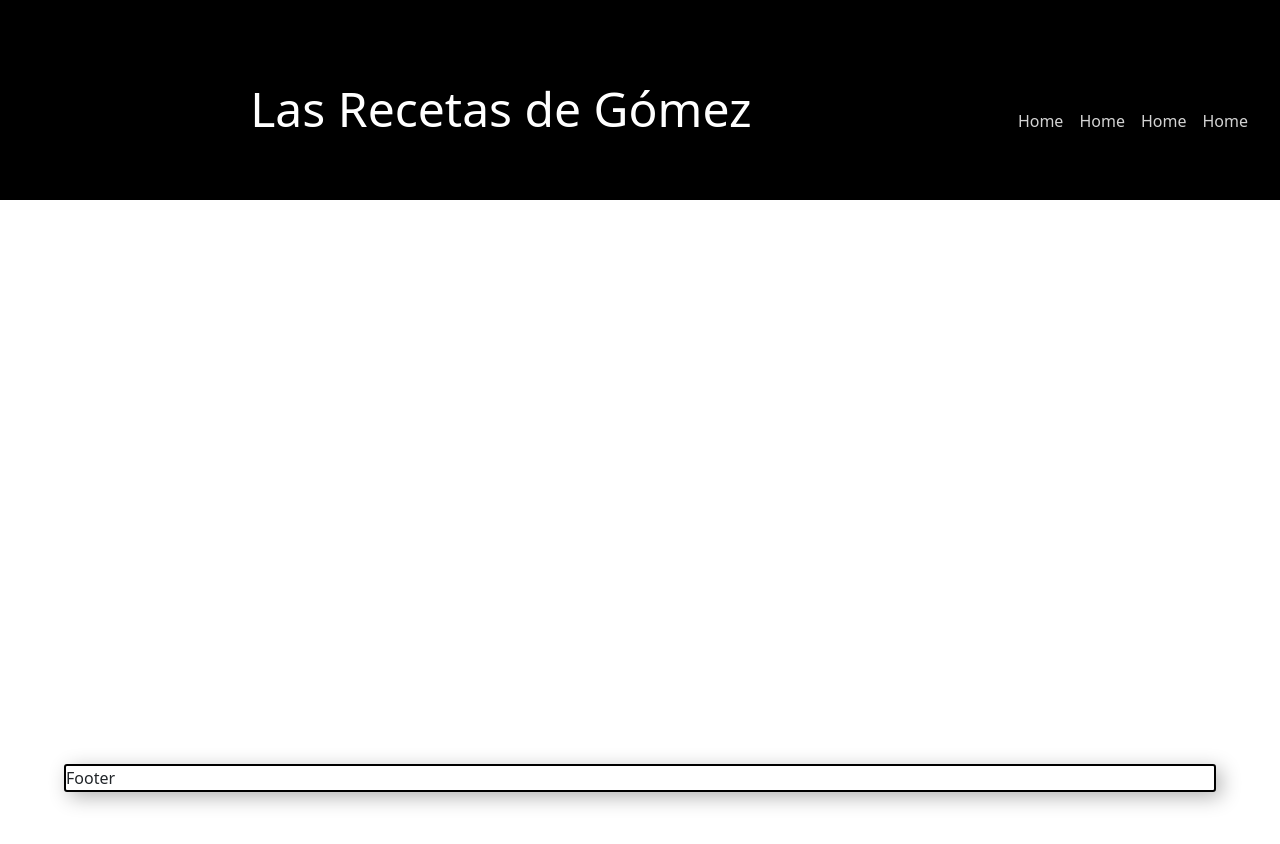
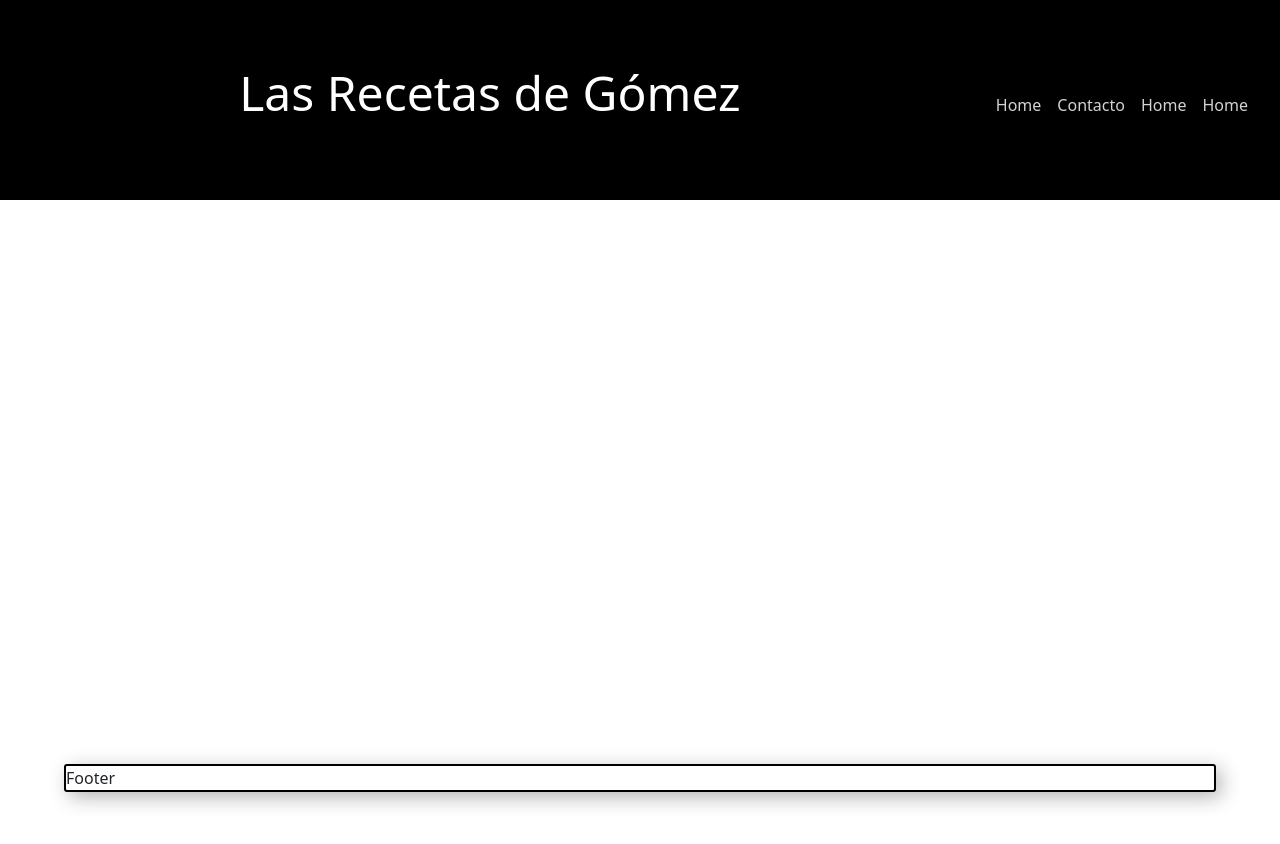
Before and after one commit to dzigaVertov/recetas, a React (Create React App) app: page / in a window 1280 px wide. Shown: the top 844 px of the page. Built offline with nearby package versions, Linux system fonts and the light colour scheme.

Commit message:
transiciones header

```diff
--- a/src/App.css
+++ b/src/App.css
@@ -3,6 +3,11 @@ body, html, ::after, ::before {
     margin: 0;
     padding:0;
     box-sizing: border-box;
+}
+
+#global {
+    height: 600px;
+    overflow: scroll;
 }
 
 #root {
--- a/src/App.js
+++ b/src/App.js
@@ -1,4 +1,4 @@
-import React, { useState, useEffect } from 'react';
+import React from 'react';
 import Receta from './Receta.js';
 import { Route, Routes } from 'react-router-dom';
 import Home from './Home.js';
@@ -13,12 +13,12 @@ function App() {
 
     return (
         <>
-         <NavBar />
+            <NavBar />
             <Routes>
                 <Route path='/recetas' element={<Home />} />
                 <Route path='/recetas/:id' element={<Receta />} />
             </Routes>
-        <Footer className='footer' style={{backgroundColor:'black'}}/>
+            <Footer className='footer' />
         </>
     );
 }
--- a/src/Footer.jsx
+++ b/src/Footer.jsx
@@ -1,5 +1,4 @@
 import React from 'react';
-import Container from 'react-bootstrap/Container';
 import './Footer.css';
 
 const Footer = () => {
--- /dev/null
+++ b/src/Home.css
@@ -0,0 +1,3 @@
+.main {
+    padding-top: 200px;
+}
--- a/src/Home.js
+++ b/src/Home.js
@@ -1,6 +1,7 @@
-import React, {useState, useEffect} from 'react';
-import {Link} from 'react-router-dom';
+import React, { useState, useEffect } from 'react';
+import { Link } from 'react-router-dom';
 import { Container } from 'react-bootstrap';
+import './Home.css';
 
 export default function Home() {
 
@@ -9,38 +10,38 @@ export default function Home() {
     const recetas_db = {
         mousse_chocolate: {
             nombre: 'Mousse de Chocolate',
-      ingredientes : {
-        sal : 50,
-        harina : 150,
-        crema : 300,
-        manteca : 50
+            ingredientes: {
+                sal: 50,
+                harina: 150,
+                crema: 300,
+                manteca: 50
             },
-      instrucciones : "Mezclar todo y ponerlo al horno"
+            instrucciones: "Mezclar todo y ponerlo al horno"
         },
         masa_pizza: {
             nombre: 'Masa de Pizza',
-      ingredientes : {
-        sal : 50,
-        harina : 150,
-        crema : 300,
-        manteca : 50
+            ingredientes: {
+                sal: 50,
+                harina: 150,
+                crema: 300,
+                manteca: 50
             },
-      instrucciones : "Mezclar todo y ponerlo al horno"
+            instrucciones: "Mezclar todo y ponerlo al horno"
         },
         tarta_crema: {
             nombre: 'Tarta de Crema',
-      ingredientes : {
-        sal : 50,
-        harina : 150,
-        crema : 300,
-        manteca : 50
+            ingredientes: {
+                sal: 50,
+                harina: 150,
+                crema: 300,
+                manteca: 50
             },
-      instrucciones : "Mezclar todo y ponerlo al horno"
+            instrucciones: "Mezclar todo y ponerlo al horno"
         }
 
     };
 
-  const recetas_entries =  Object.entries(recetas_db);
+    const recetas_entries = Object.entries(recetas_db);
     const recetas_keys = Object.keys(recetas_db);
 
     const [recetas_mostradas, set_recetas_mostradas] = useState(recetas_entries);
@@ -49,15 +50,15 @@ export default function Home() {
 
     function filtrar(event) {
         const filtro = event.target.value;
-    const id_nombres = recetas_entries
-    set_recetas_mostradas(recetas_entries.filter(([id, rec]) => rec.nombre.toLowerCase().includes(filtro) ));
+        const id_nombres = recetas_entries;
+        set_recetas_mostradas(recetas_entries.filter(([id, rec]) => rec.nombre.toLowerCase().includes(filtro)));
     }
 
     return (
-    <Container >
-      <input type='text'  onChange={filtrar}></input>
+        <Container className='main'>
+            <input type='text' onChange={filtrar}></input>
             <ul>
-        {recetas_mostradas.map(([id, rec]) =>  <li key={id}><Link to={'/recetas/' + id}>{rec.nombre}</Link></li>)}
+                {recetas_mostradas.map(([id, rec]) => <li key={id}><Link to={'/recetas/' + id}>{rec.nombre}</Link></li>)}
             </ul>
 
         </Container>
--- a/src/NavBar.css
+++ b/src/NavBar.css
@@ -1,7 +1,6 @@
 .header {
     background-color: black;
     margin: 0px;
-    padding: 0;
     color:white;
     width: 100%;
     height: 200px;
@@ -10,9 +9,9 @@
     justify-content: flex-end;
     align-content: center;
     align-items: baseline;
-    position: relative;
-
-
+    position: fixed;
+    padding-top: 1rem;
+    transition: height 1s, padding-top 1s;
 }
 
 
@@ -22,15 +21,21 @@
     color: white;
     font-size: 3rem;
     margin: 0 !important;
-    padding-top: 5rem;
+    padding-top: 3rem;
+    transition: padding-top 1s, font-size 1s,  margin-top 1s;
+}
+
+h1 > * {
+    text-decoration: none !important;
+    color: white !important;
 }
 
 .link {
     padding-top: 1.2rem;
-    height: 50%;
+    /* height: 50%; */
     display: flex;
     align-items: flex-end;
-
+    transition: padding-top 1s;
 }
 
 .link:last-child {
--- a/src/NavBar.js
+++ b/src/NavBar.js
@@ -3,37 +3,49 @@ import { Link } from 'react-router-dom';
 import './NavBar.css';
 
 const NavBar = () => {
-    const ref = useRef();
+
     const [scrollTop, setScrollTop] = useState(0);
 
 
+    const scrolledHeader = {
+        height: '4rem',
+        transition: 'height 1s',
+
+    };
+
+    const scrolledh1 = {
+        fontSize: '2rem',
+        paddingTop: '0rem',
+        transition: 'font-size 1s, padding-top 1s, margin-top 1s',
+
+    };
+
+
+    const scrolledLink = {
+        paddingTop: '0',
+        transition: 'padding-top 1s',
+    };
+
     useEffect(() => {
         const onscroll = e => {
-            console.log(e.target.documentElement.scrollTop);
             setScrollTop(e.target.documentElement.scrollTop);
-            console.log('estado: ', scrollTop);
         };
-
 
         window.addEventListener('scroll', onscroll);
 
-        console.log(ref.current.scrollTop);
-        console.log('en useEffect');
-
         return () => {
-            console.log('removing event listener');
             window.removeEventListener('scroll', onscroll);
         };
     }, [scrollTop]);
 
     return (
-        <div ref={ref} className='header'>
-            <h1>Las Recetas de Gómez</h1>
+        <div className='header' style={scrollTop > 0 ? scrolledHeader : {}}>
+            <h1 style={scrollTop > 0 ? scrolledh1 : {}}><Link to='/recetas'>Las Recetas de Gómez</Link></h1>
 
-          <div className='link'>  <Link  to='/recetas'>Home</Link></div>
-          <div className='link'>  <Link  to='/recetas'>Home</Link></div>
-          <div className='link'>  <Link  to='/recetas'>Home</Link></div>
-          <div className='link'>  <Link  to='/recetas'>Home</Link></div>
+            <div className='link' style={scrollTop > 0 ? scrolledLink : {}}>  <Link to='/recetas'>Home</Link></div>
+            <div className='link' style={scrollTop > 0 ? scrolledLink : {}}>  <Link to='/recetas'>Contacto</Link></div>
+            <div className='link' style={scrollTop > 0 ? scrolledLink : {}}>  <Link to='/recetas'>Home</Link></div>
+            <div className='link' style={scrollTop > 0 ? scrolledLink : {}}>  <Link to='/recetas'>Home</Link></div>
         </div >
 
     );
--- a/src/index.js
+++ b/src/index.js
@@ -9,7 +9,7 @@ const root = ReactDOM.createRoot(document.getElementById('root'));
 root.render(
   <React.StrictMode>
     <BrowserRouter>
-    <App />
+    <App  />
     </BrowserRouter>
   </React.StrictMode>
 );
```
Also changed, not shown: 2 other files (tests, documents, lock files or other folders). Lines whose indentation alone changed are shown as unchanged.
